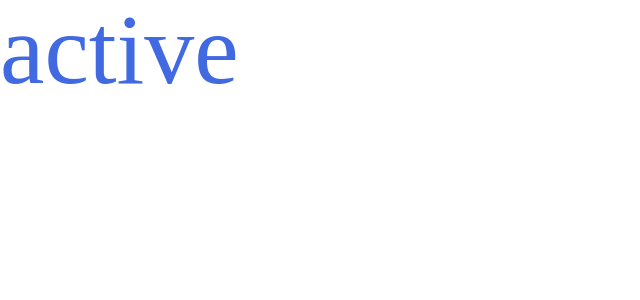
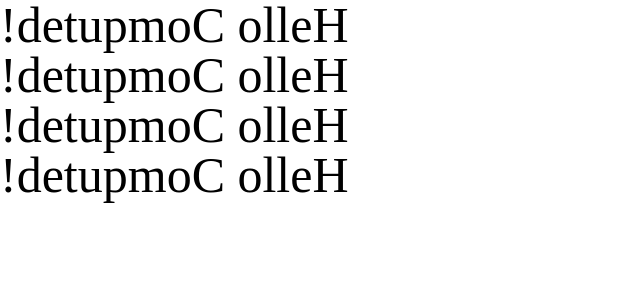
Before and after one commit to akaRaphael/vue-basic, a Vue app: page / in a window 1280 px wide. Shown: the top 300 px of the page, without its empty margins (0-640 px from the left). Built offline with nearby package versions, Linux system fonts and the light colour scheme.

Commit message:
learned about computed property

```diff
--- a/src/App.vue
+++ b/src/App.vue
@@ -1,33 +1,35 @@
 <template>
-  <h1
-    @[event]="add"
-    :[attr]="'active'">
-    {{ msg }}
-  </h1>
+  <h1>{{ computedMessage }}</h1>
+  <h1>{{ computedMessage }}</h1>
+  <h1>{{ computedMessage }}</h1>
+  <h1>{{ computedMessage }}</h1>
 </template>
 
 <script>
 export default {
   data() {
     return {
-      msg: 'active',
-      attr: 'class',
-      event: 'click'
+      msg: "Hello Computed!"
+    }
+  },
+  computed: {
+    // computed는 연산된 data를 관리하는 공간이다.
+    // 아래의 computedMessage()는 메소드처럼 선언되었지만
+    // data처럼 명시 및 사용됨 기억하자.
+    computedMessage() {
+      return this.msg.split('').reverse().join('')
     }
   },
   methods: {
-    add() {
-      this.msg += '!'
+    reverseMessage() {
+      return this.msg.split('').reverse().join('')
     }
   }
 }
 </script>
 
-<style lang="scss">
-
-  .active {
-    color: royalblue;
-    font-size: 100px;
-  }
-
+<style>
+ h1{
+   font-size: 50px;
+ }
 </style>
--- a/src/components/Fruit.vue
+++ /dev/null
@@ -1,20 +0,0 @@
-<template>
-  <li>{{ name }}!!!</li>
-</template>
-
-<script>
-export default {
-  props: {
-    name: {
-      type: String,
-      default: '' //props의 name 속성은 반드시 default값을 설정해야한다.
-    }
-  }
-}
-</script>
-
-<style scoped lang="scss">
-  h1 {
-    color: darkgreen;
-  }
-</style>
```
Also changed, not shown: src/components/Fruits.vue (added, +13 -0 lines).
